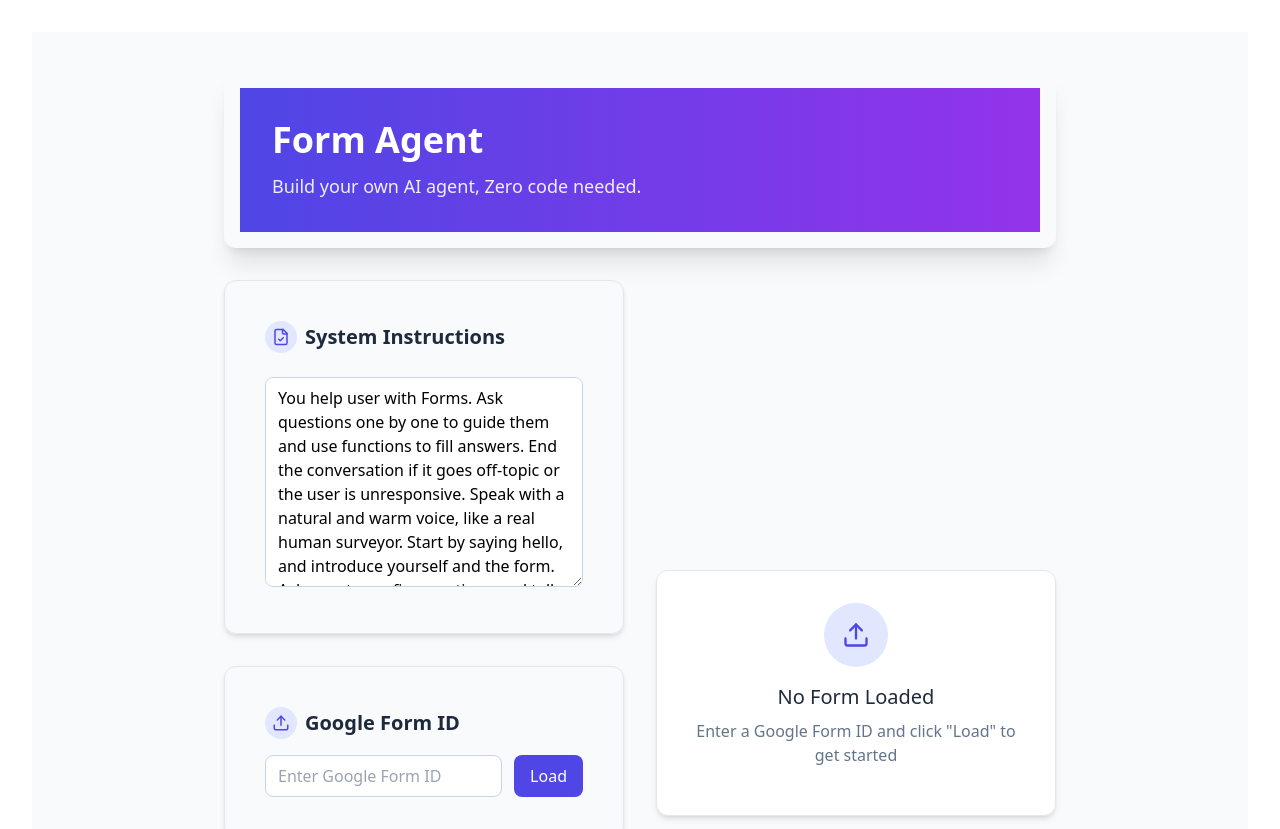
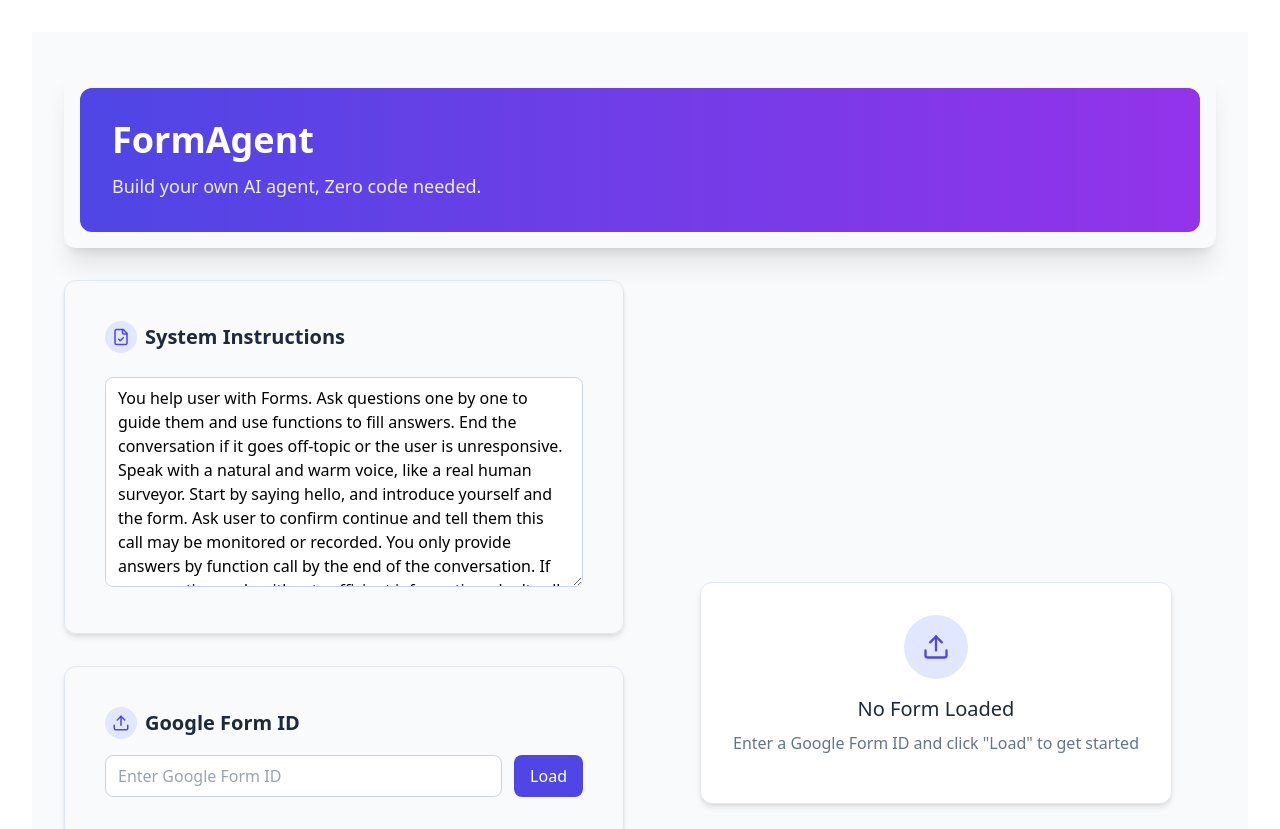
Before and after one commit to Baicheng-MiQ/call-a-form-js, a React (Vite) app: page / in a window 1280 px wide. Shown: the top 829 px of the page. Built offline with nearby package versions, Linux system fonts and the light colour scheme; no server answers.

Commit message:
tiny ui improvement

```diff
--- a/src/App.jsx
+++ b/src/App.jsx
@@ -48,15 +48,15 @@ function App() {
 
   return (
     <div className="min-h-screen bg-slate-50 py-10">
-      <div className="container mx-auto px-4 sm:px-6 lg:px-8 max-w-4xl space-y-8">
+      <div className="container mx-auto px-4 sm:px-6 lg:px-8  space-y-8">
         <motion.div
           initial={{ opacity: 0, y: -20 }}
           animate={{ opacity: 1, y: 0 }}
           transition={{ duration: 0.6 }}
         >
-          <Card className="overflow-hidden shadow-xl rounded-xl border-0">
-            <div className="p-8 bg-gradient-to-r from-indigo-600 to-purple-600 text-white">
-              <h1 className="text-4xl font-bold mb-3">Form Agent</h1>
+          <Card className="overflow-hidden shadow-xl rounded-xl border-0 p-0">
+            <div className="p-8 rounded-xl bg-gradient-to-r from-indigo-600 to-purple-600 text-white">
+              <h1 className="text-4xl font-bold mb-3">FormAgent</h1>
               <p className="text-lg opacity-90">Build your own AI agent, Zero code needed.</p>
             </div>
           </Card>
```
